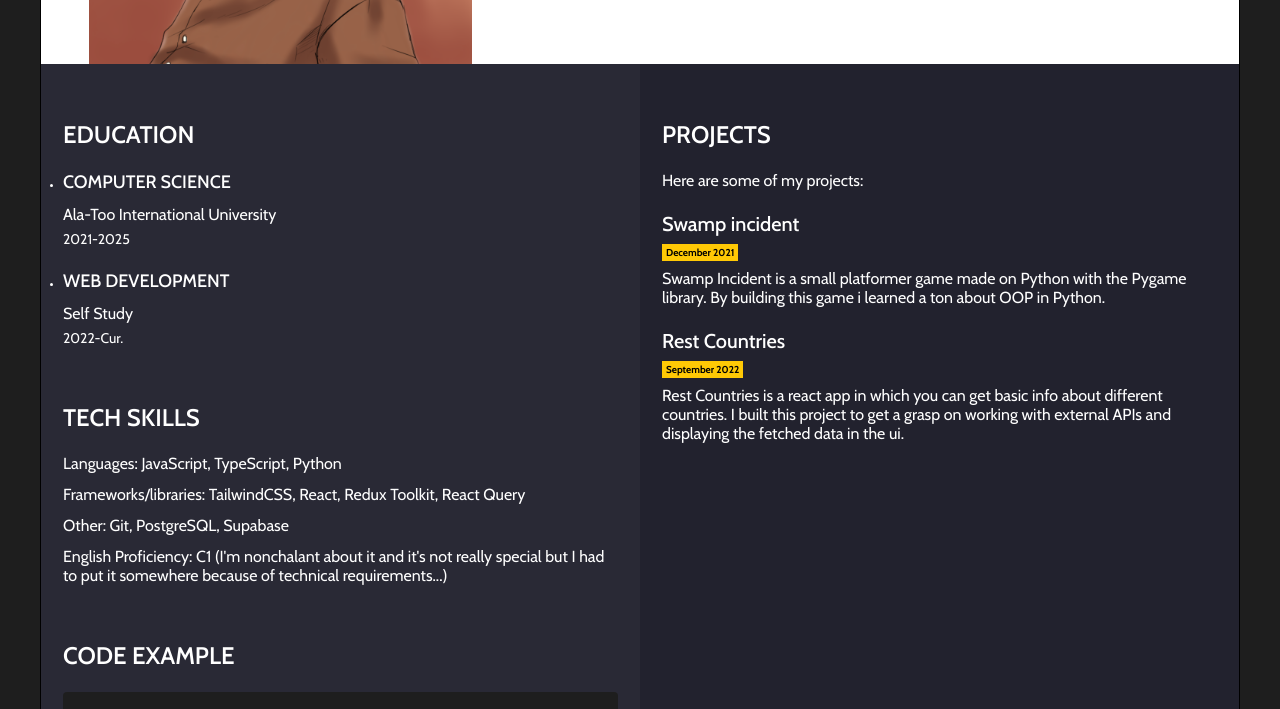
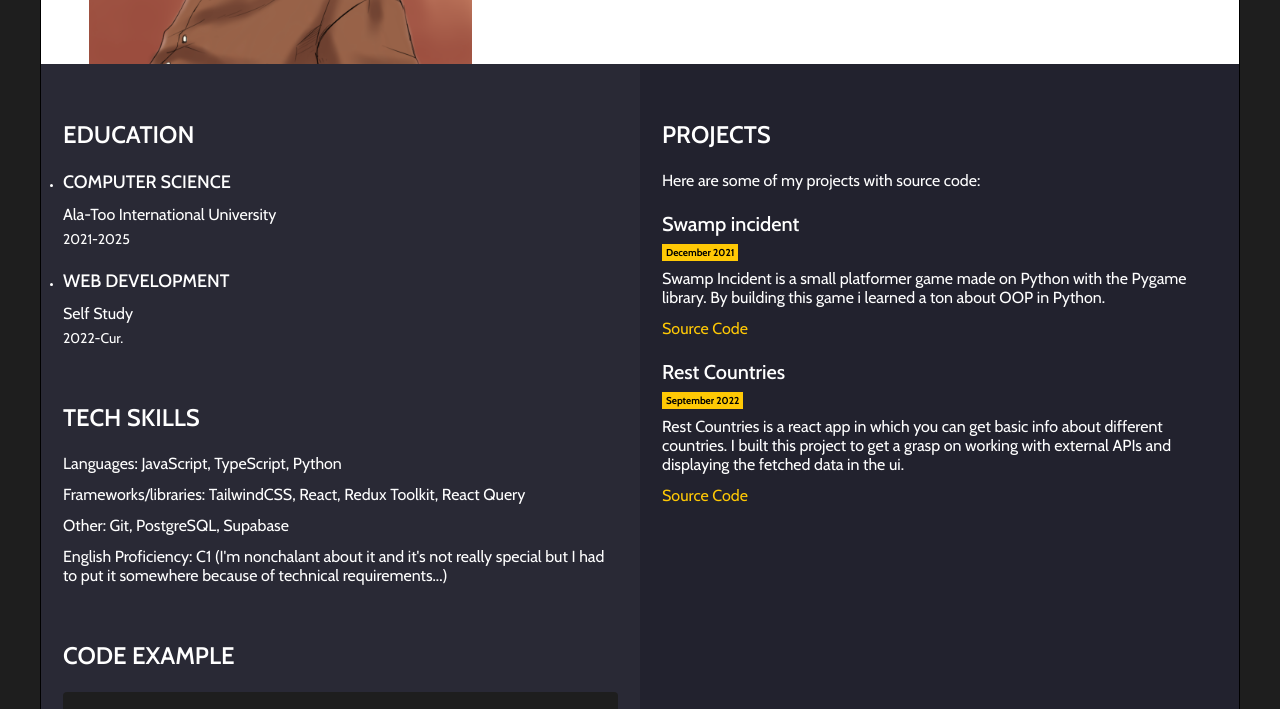
Before and after one commit to cerealexperiments/rsschool-cv, a plain HTML site: page index.html in a window 1280 px wide. Shown: the part 391-1100 px from the top of the page. Drawn offline with nearby package versions, Linux system fonts and the light colour scheme.

Commit message:
feat: add links to my projects' source code

```diff
--- a/index.html
+++ b/index.html
@@ -103,7 +103,7 @@ function reverseString(str) {
           <section id="experience" class="section-experience">
             <h2 class="section-experience__heading">Projects</h2>
             <p class="section-experience__additional">
-              Here are some of my projects:
+              Here are some of my projects with source code:
             </p>
             <ul>
               <li class="section-experience__block">
@@ -114,6 +114,10 @@ function reverseString(str) {
                   the Pygame library. By building this game i learned a ton
                   about OOP in Python.
                 </p>
+                <a
+                  href="https://github.com/cerealexperiments/the-swamp-incident"
+                  >Source Code</a
+                >
               </li>
               <li class="section-experience__block">
                 <h3 class="section-experience__name">Rest Countries</h3>
@@ -124,6 +128,9 @@ function reverseString(str) {
                   on working with external APIs and displaying the fetched data
                   in the ui.
                 </p>
+                <a href="https://github.com/cerealexperiments/countries"
+                  >Source Code</a
+                >
               </li>
             </ul>
           </section>
```
